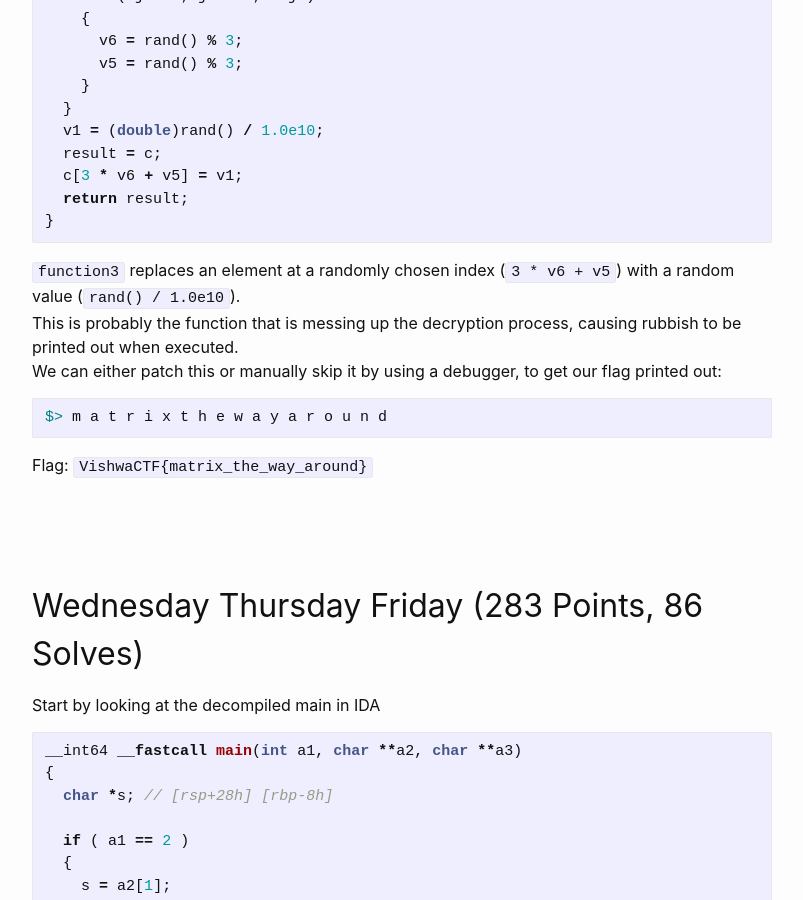
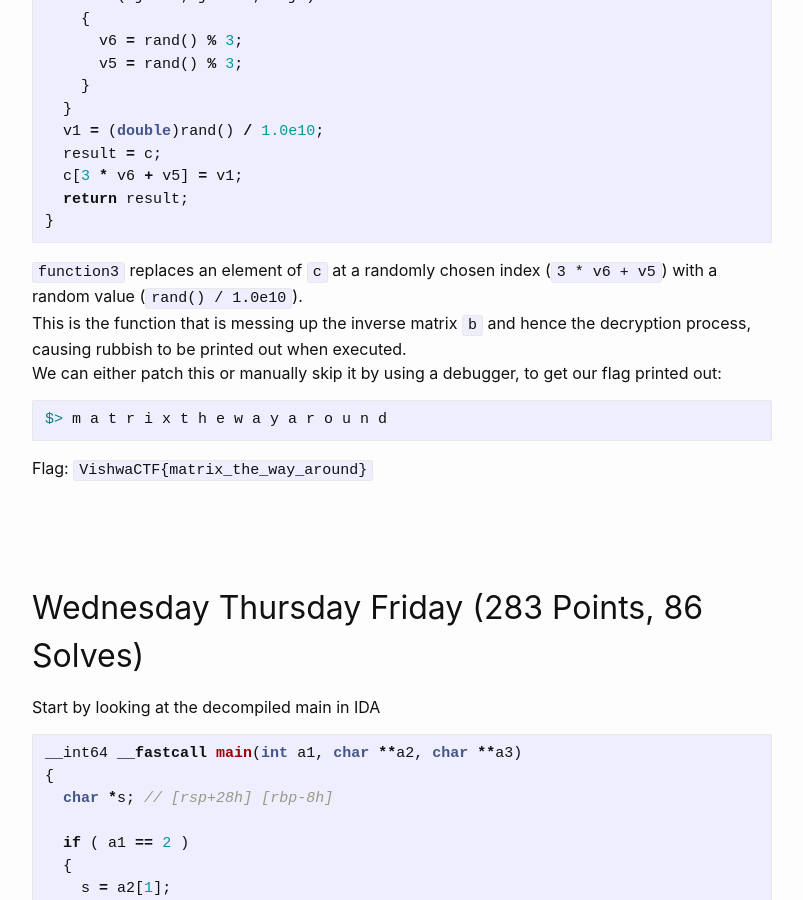
Before and after one commit to Rinnnt/Rinnnt.github.io, a Jekyll site: the page built from _posts/2023-04-03-vishwactf-2023-writeup.md, in a window 1280 px wide and 900 px high, scrolled down 3421 px. Shown: the whole window, without its empty margins (238-1041 px from the left). Built offline with Jekyll 4.4.1, drawn with Linux system fonts in a browser that asks for light colours; comment, search, counter and statistics services are not loaded; some of the changed text lies outside the part shown.

Commit message:
Fix vishwactf writeup

````diff
--- a/_posts/2023-04-03-vishwactf-2023-writeup.md
+++ b/_posts/2023-04-03-vishwactf-2023-writeup.md
@@ -158,8 +158,8 @@ float *function3()
 }
 ```
 
-`function3` replaces an element at a randomly chosen index (`3 * v6 + v5`) with a random value (`rand() / 1.0e10`).<br>
-This is probably the function that is messing up the decryption process, causing rubbish to be printed out when executed.<br>
+`function3` replaces an element of `c` at a randomly chosen index (`3 * v6 + v5`) with a random value (`rand() / 1.0e10`).<br>
+This is the function that is messing up the inverse matrix `b` and hence the decryption process, causing rubbish to be printed out when executed.<br>
 We can either patch this or manually skip it by using a debugger, to get our flag printed out:
 
 ```bash
````
Also changed, not shown: other parts of _posts/2023-04-03-vishwactf-2023-writeup.md (+2 -2 lines).
